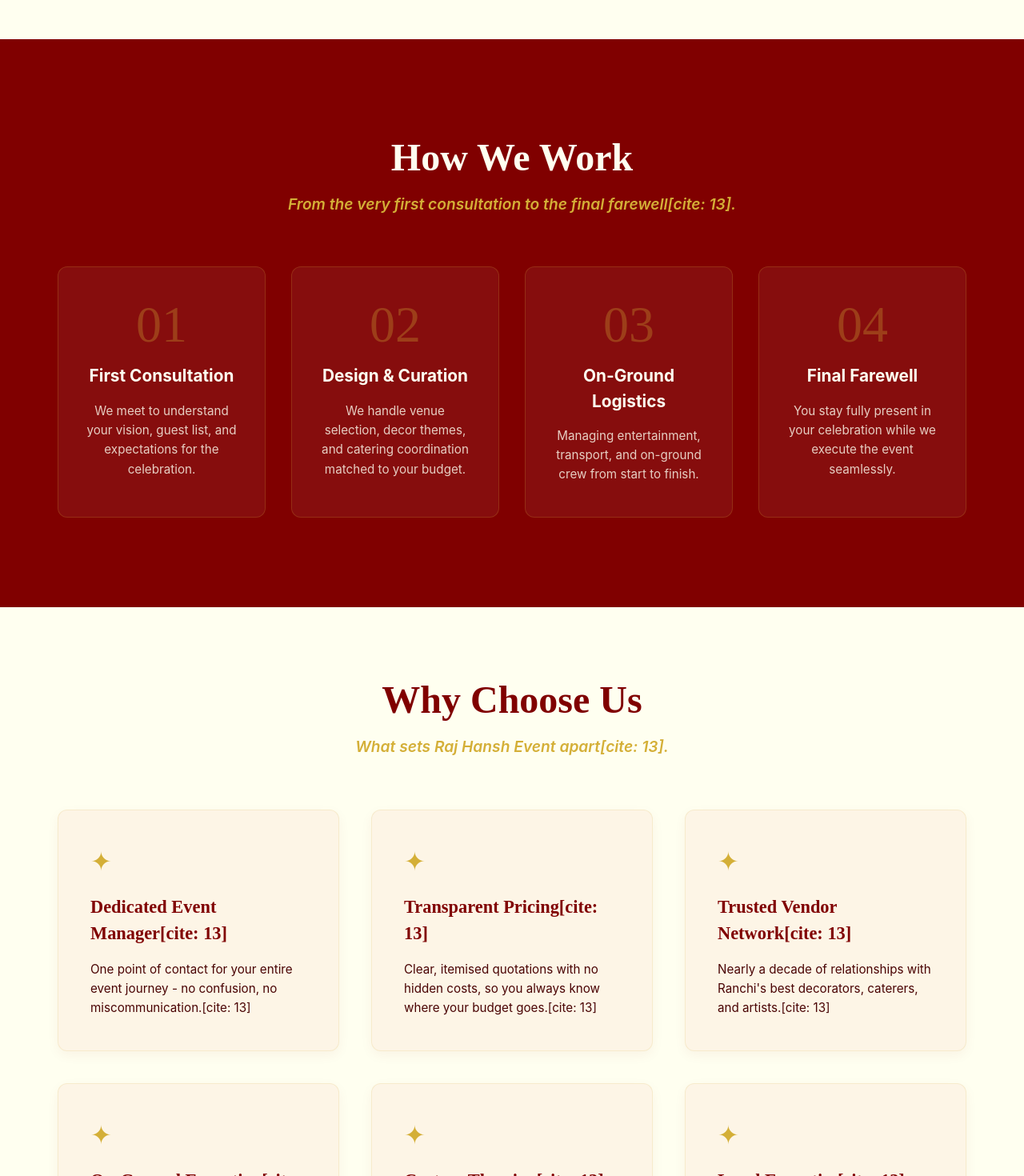
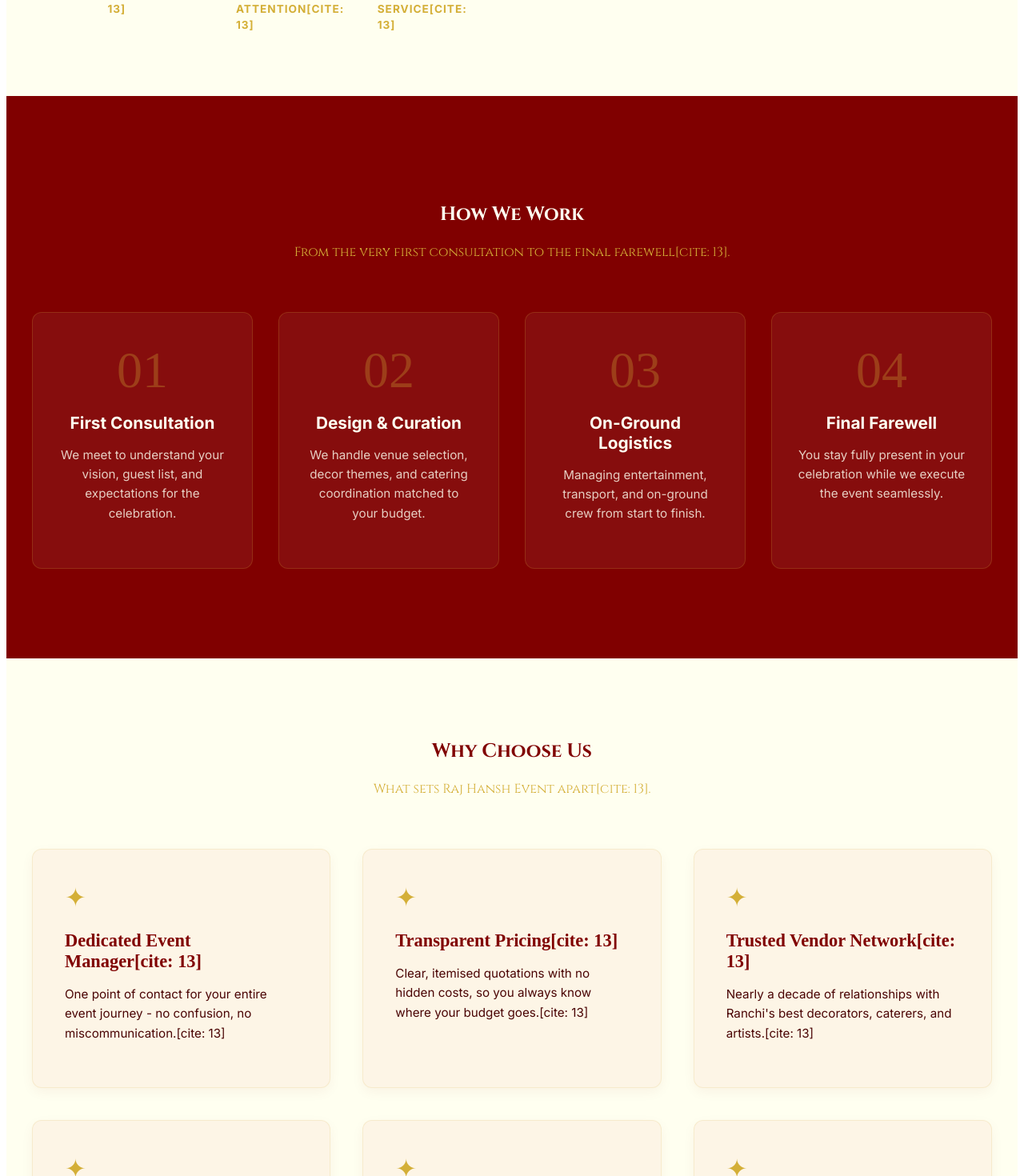
Before and after one commit to rishabh98080/rajhansevents, a Next.js app: page /about in a window 1280 px wide. Shown: the part 1100-2570 px from the top of the page at 80% size. Built offline with nearby package versions, Linux system fonts and the light colour scheme.

Commit message:
feature update

```diff
--- a/src/app/Home.css
+++ b/src/app/Home.css
@@ -1,13 +1,15 @@
 /* --- Base Styles & Color Palette --- */
 :root {
-  --primary-maroon: #580b19;
-  --secondary-gold: #c0832a;
-  --bg-ivory: #fcf8f3;
-  --bg-light: #fcf8f3;
-  --text-main: #4A0404;
-  --text-muted: #993333;
-  --whatsapp-green: #25d366;
-  --whatsapp-hover: #1da851;
+  /* Core Palette */
+  --primary-maroon: #800000;
+  --secondary-gold: #D4AF37;
+  --bg-ivory: #FFFFF0;
+  --accent-gold: #C5A000; /* Complementary dark gold */
+  --text-dark: #2F0000; /* Deep maroon-black */
+
+  /* Typography */
+  --font-base: 'Inter', sans-serif;
+  --font-heading: 'Cinzel', serif;
 }
 
 * {
@@ -307,3 +309,55 @@
     gap: 2rem;
   }
 }
+/* --- Structure & Theme --- */
+body {
+  background-color: var(--bg-ivory);
+  color: var(--text-dark);
+  font-family: var(--font-base);
+}
+
+.section-title, h1, h2, h3 {
+  font-family: var(--font-heading);
+  color: var(--primary-maroon);
+  letter-spacing: 0.05em;
+}
+
+/* --- Hero Section --- */
+.hero-content h1 {
+  font-family: var(--font-heading);
+  color: var(--secondary-gold);
+}
+
+/* --- Cards & Accents --- */
+.card-kicker {
+  display: block;
+  font-family: var(--font-base); /* Removed cursive */
+  font-weight: 700;
+  text-transform: uppercase;
+  color: var(--secondary-gold);
+  letter-spacing: 2px;
+  font-size: 0.8rem;
+  margin-bottom: 0.5rem;
+}
+
+.card-title {
+  color: #ffffff;
+  font-family: var(--font-heading);
+  font-size: 2rem;
+}
+
+/* --- Stats & Testimonials --- */
+.stat-item h3 {
+  font-family: var(--font-heading);
+  color: var(--secondary-gold);
+}
+
+.testimonial-author {
+  font-family: var(--font-heading);
+  color: var(--primary-maroon);
+}
+
+/* --- Interactive States --- */
+.image-card:hover {
+  border-color: var(--secondary-gold);
+}
--- a/src/app/about/About.css
+++ b/src/app/about/About.css
@@ -36,17 +36,18 @@
 }
 
 .section-title {
-  font-family: 'Playfair Display', serif;
-  font-size: 3rem;
+  font-family: var(--font-cinzel);
   color: var(--primary-maroon);
-  margin-bottom: 0.5rem;
 }
 
 .section-subtitle {
+  font-family: var(--font-cinzel);
   color: var(--secondary-gold);
-  font-size: 1.2rem;
-  font-style: italic;
-  font-weight: 600;
+}
+
+.about-stats h3 {
+  font-family: var(--font-cinzel);
+  color: var(--primary-maroon);
 }
 
 .text-light {
--- a/src/app/globals.css
+++ b/src/app/globals.css
@@ -1,267 +1,125 @@
-*{
-    margin:0;
-    padding:0;
-    box-sizing:border-box;
-}
-
-body{
-    background:#fcf8f3;
-    font-family:Inter,sans-serif;
-}
-
-.app{
-    min-height:100vh;
-}
-
-.hero{
-
-    text-align:center;
-    padding:80px 20px 60px;
-
-}
-
-.tag{
-
-    display:inline-block;
-    background:#d9f4ff;
-    color:#0b7285;
-    padding:10px 22px;
-    border-radius:100px;
-    font-weight:600;
-
-}
-
-.hero h1{
-
-    font-size:70px;
-    margin:25px 0 20px;
-    color:#16324f;
-
-}
-
-.hero p{
-
-    max-width:900px;
-    margin:auto;
-    color:#5d6977;
-    line-height:1.8;
-    font-size:18px;
-
-}
-
-.gallery{
-
-    width:min(1400px,92%);
-    margin:auto;
-    padding-bottom:80px;
-
-}
-
-.gallery-header{
-
-    text-align:center;
-    margin-bottom:50px;
-
-}
-
-.gallery-header h2{
-
-    font-size:38px;
-    color:#16324f;
-
-}
-
-.gallery-header p{
-
-    max-width:750px;
-    margin:15px auto;
-    color:#666;
-    line-height:1.7;
-
-}
-
-.graph-grid{
-
-    display:block;
-    grid-template-columns:repeat(auto-fit,minmax(350px,1fr));
-    gap:30px;
-
-}
-
-.graph-card{
-    margin-top: 20px;
-    position:relative;
-    overflow:hidden;
-    border-radius:20px;
-    cursor:pointer;
-    background:white;
-    transition:.35s;
-
-}
-
-.graph-card:hover{
-    transform:translateY(-8px);
-
-}
-
-.graph-card img{
-    border : 2px solid black;
-    width:100%;
-    display:block;
-}
-
-.graph-overlay{
-
-    position:absolute;
-    inset:0;
-    background:rgba(4,40,67,.72);
-
-    display:flex;
-    justify-content:center;
-    align-items:center;
-
-    opacity:0;
-    transition:.35s;
-
-}
-
-.graph-card:hover .graph-overlay{
-    opacity:1;
-}
-
-.graph-overlay span{
-
-    color:white;
-    font-size:22px;
-    font-weight:600;
-
-}
-
-/* Reset */
-*,
-*::before,
-*::after {
+/* --- Global Resets & Theme Variables --- */
+*, *::before, *::after {
   margin: 0;
   padding: 0;
   box-sizing: border-box;
 }
 
-/* Root */
 :root {
-  font-family: Inter, system-ui, -apple-system, BlinkMacSystemFont,
-    "Segoe UI", Roboto, Oxygen, Ubuntu, Cantarell, sans-serif;
-  line-height: 1.5;
-  font-weight: 400;
+  --font-inter: 'Inter', sans-serif;
+  --font-cinzel: 'Cinzel', serif;
+  --font-pinyon: 'Pinyon Script', cursive;
 
-  color: #ffffff;
-  background-color: #121212;
-
-  font-synthesis: none;
-  text-rendering: optimizeLegibility;
-  -webkit-font-smoothing: antialiased;
-  -moz-osx-font-smoothing: grayscale;
+  --primary-maroon: #800000;
+  --secondary-gold: #D4AF37;
+  --bg-ivory: #FFFFF0;
+  --text-dark: #000000;
 }
 
-/* Body */
-html,
-body,
-#root {
+html, body, #root {
   width: 100%;
   min-height: 100vh;
 }
 
 body {
-  background: #fdf5e6;
-  color: #000000;
+  background-color: var(--bg-ivory);
+  color: var(--text-dark);
+  font-family: var(--font-inter);
   overflow-x: hidden;
 }
 
-/* Links */
-a {
-  color: inherit;
-  text-decoration: none;
+/* --- Typography Hierarchy --- */
+h1, h2, h3, .section-title {
+  font-family: var(--font-cinzel);
+  color: var(--primary-maroon);
+  letter-spacing: 0.05em;
 }
 
-/* Buttons */
-button {
-  font: inherit;
-  border: none;
-  background: none;
-  cursor: pointer;
+.card-kicker, .section-subtitle {
+  font-family: var(--font-pinyon);
+  color: var(--secondary-gold);
+  font-size: 1.8rem;
 }
 
-/* Images */
-img {
-  display: block;
-  max-width: 100%;
+/* --- Hero Section --- */
+.hero {
+  text-align: center;
+  padding: 80px 20px 60px;
 }
 
-/* Lists */
-ul,
-ol {
-  list-style: none;
-}
-/* Reset */
-*,
-*::before,
-*::after {
-  margin: 0;
-  padding: 0;
-  box-sizing: border-box;
+.hero h1 {
+  font-size: 4.5rem; /* Updated for visual impact */
+  margin: 25px 0 20px;
 }
 
-/* Root */
-:root {
-  font-family: Inter, system-ui, -apple-system, BlinkMacSystemFont,
-    "Segoe UI", Roboto, Oxygen, Ubuntu, Cantarell, sans-serif;
-  line-height: 1.5;
-  font-weight: 400;
-
-  color: #ffffff;
-  background-color: #121212;
-
-  font-synthesis: none;
-  text-rendering: optimizeLegibility;
-  -webkit-font-smoothing: antialiased;
-  -moz-osx-font-smoothing: grayscale;
+.hero p {
+  max-width: 900px;
+  margin: auto;
+  line-height: 1.8;
+  font-size: 1.1rem;
 }
 
-/* Body */
-html,
-body,
-#root {
-  width: 100%;
-  min-height: 100vh;
+/* --- Gallery & Grid --- */
+.gallery {
+  width: min(1400px, 92%);
+  margin: auto;
+  padding-bottom: 80px;
 }
 
-body {
-  background: #fdf5e6;
-  color: #000000;
-  overflow-x: hidden;
+.gallery-header {
+  text-align: center;
+  margin-bottom: 50px;
 }
 
-/* Links */
-a {
-  color: inherit;
-  text-decoration: none;
+.graph-grid {
+  display: grid;
+  grid-template-columns: repeat(auto-fit, minmax(350px, 1fr));
+  gap: 30px;
 }
 
-/* Buttons */
-button {
-  font: inherit;
-  border: none;
-  background: none;
+.graph-card {
+  margin-top: 20px;
+  position: relative;
+  overflow: hidden;
+  border-radius: 20px;
   cursor: pointer;
+  background: white;
+  transition: 0.35s;
+  border: 1px solid var(--secondary-gold); /* Added gold border accent */
 }
 
-/* Images */
-img {
-  display: block;
-  max-width: 100%;
+.graph-card:hover {
+  transform: translateY(-8px);
 }
 
-/* Lists */
-ul,
-ol {
-  list-style: none;
+.graph-card img {
+  width: 100%;
+  display: block;
 }
+
+.graph-overlay {
+  position: absolute;
+  inset: 0;
+  background: rgba(128, 0, 0, 0.85); /* Maroon overlay */
+  display: flex;
+  justify-content: center;
+  align-items: center;
+  opacity: 0;
+  transition: 0.35s;
+}
+
+.graph-card:hover .graph-overlay {
+  opacity: 1;
+}
+
+.graph-overlay span {
+  color: var(--secondary-gold);
+  font-family: var(--font-cinzel);
+  font-size: 1.5rem;
+}
+
+/* --- Utility --- */
+a { color: inherit; text-decoration: none; }
+button { font: inherit; border: none; background: none; cursor: pointer; }
+img { display: block; max-width: 100%; }
+ul, ol { list-style: none; }
--- a/src/app/layout.js
+++ b/src/app/layout.js
@@ -1,21 +1,23 @@
-import { Geist, Geist_Mono } from "next/font/google";
-import Navbar from "@/component/Navbar"; // Ensure this path matches your folder
-import Footer from "@/component/Footer";
-import "./globals.css";
-
-const geistSans = Geist({
-  variable: "--font-geist-sans",
-  subsets: ["latin"],
+import { Inter, Cinzel, Pinyon_Script } from 'next/font/google';
+import Navbar from '@/component/Navbar';
+import Footer from '@/component/Footer';
+// Define the fonts
+const inter = Inter({
+  subsets: ['latin'],
+  variable: '--font-inter',
 });
 
-const geistMono = Geist_Mono({
-  variable: "--font-geist-mono",
-  subsets: ["latin"],
+const cinzel = Cinzel({
+  subsets: ['latin'],
+  variable: '--font-cinzel',
 });
 
+const pinyon = Pinyon_Script({
+  weight: '400',
+  subsets: ['latin'],
+  variable: '--font-pinyon',
+});
 
-
-// Metadata is handled here for SEO[cite: 16]
 export const metadata = {
   title: "Raj Hansh Event | Premium Event Planning",
   description: "Professional wedding, birthday, and corporate event planning in Ranchi.",
@@ -23,7 +25,7 @@
 
 export default function RootLayout({ children }) {
   return (
-    <html lang="en">
+    <html lang="en" className={`${inter.variable} ${cinzel.variable} ${pinyon.variable}`}>
       <body>
         <Navbar />
         <main>{children}</main> {/* Ensures content is wrapped correctly */}
--- a/src/app/page.js
+++ b/src/app/page.js
@@ -28,7 +28,8 @@
         <video autoPlay loop muted playsInline className="hero-video">
           <source src='/hero.mp4' type="video/mp4" />
         </video>
-        <div className="hero-content">
+        <div className="hero-content" style = {{textAlign : 'center'}}>
+          <p><img src = '/logo.jpeg' alt = 'logo' width = "100px" height = "100px"/></p>
           <h1>Raj Hansh Event</h1>
           <p>Turning milestones into unforgettable memories since 2016.</p>
           <div>
```
Also changed, not shown: src/app/contact/Contact.css (+39 -23 lines), src/app/contact/page.jsx (+6 -7 lines).
